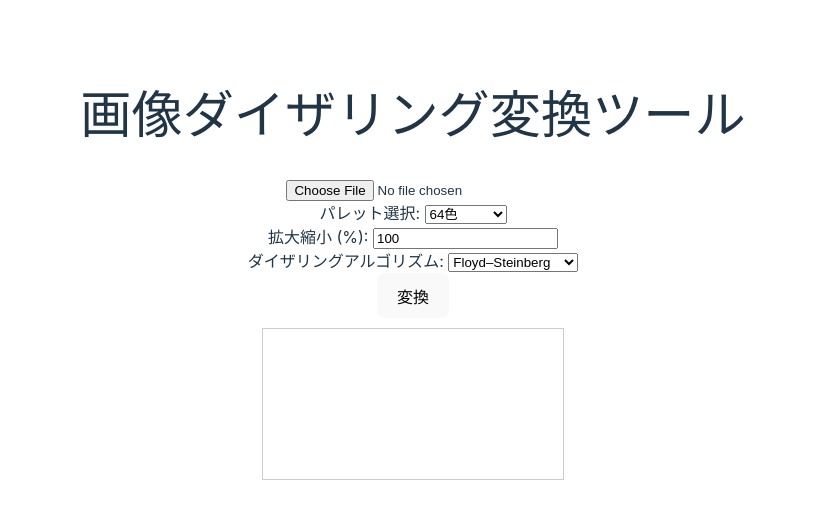
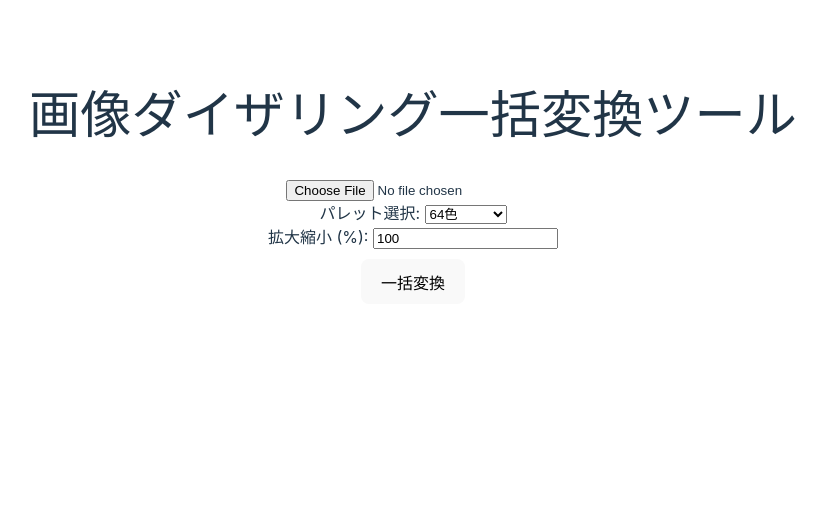
Before and after one commit to himanushi/dithering-converter, a React (Vite) app: page / in a window 1280 px wide. Shown: the top 518 px of the page, without its empty margins (227-1052 px from the left). Built offline with nearby package versions, Linux system fonts and the light colour scheme.

Commit message:
直感的なダイザリング機能の追加

```diff
--- a/src/App.tsx
+++ b/src/App.tsx
@@ -10,17 +10,23 @@
 type DitherAlgorithm = 'floyd' | 'ordered' | 'atkinson' | 'random';
 
 function App() {
-  const canvasRef = useRef<HTMLCanvasElement>(null);
+  // 元画像の保持用
   const originalImageRef = useRef<HTMLImageElement | null>(null);
-
+  // ファイル情報、パレット、スケールの状態
   const [imageFile, setImageFile] = useState<File | null>(null);
   const [selectedPalette, setSelectedPalette] = useState<'64' | '2'>('64');
-  const [converted, setConverted] = useState(false);
   const [scale, setScale] = useState<string>("100");
-  const [selectedAlgorithm, setSelectedAlgorithm] = useState<DitherAlgorithm>('floyd');
 
-  // 64色パレット（RGB 値 0～255）
-  const palette64: RGB[] = [
+  // 4 つのアルゴリズムそれぞれの結果表示用 canvas の ref
+  const canvasRefs = {
+    floyd: useRef<HTMLCanvasElement>(null),
+    ordered: useRef<HTMLCanvasElement>(null),
+    atkinson: useRef<HTMLCanvasElement>(null),
+    random: useRef<HTMLCanvasElement>(null),
+  };
+
+  // 64 色パレットと黒白パレット
+  const fullPalette64: RGB[] = [
     { r: 0,   g: 0,   b: 0 },   { r: 0,   g: 0,   b: 85 },  { r: 0,   g: 0,   b: 170 }, { r: 0,   g: 0,   b: 255 },
     { r: 0,   g: 85,  b: 0 },   { r: 0,   g: 85,  b: 85 },  { r: 0,   g: 85,  b: 170 }, { r: 0,   g: 85,  b: 255 },
     { r: 0,   g: 170, b: 0 },   { r: 0,   g: 170, b: 85 },  { r: 0,   g: 170, b: 170 }, { r: 0,   g: 170, b: 255 },
@@ -38,18 +44,16 @@
     { r: 255, g: 170, b: 0 },   { r: 255, g: 170, b: 85 },  { r: 255, g: 170, b: 170 }, { r: 255, g: 170, b: 255 },
     { r: 255, g: 255, b: 0 },   { r: 255, g: 255, b: 85 },  { r: 255, g: 255, b: 170 }, { r: 255, g: 255, b: 255 },
   ];
-
-  // 黒白パレット
   const palette2: RGB[] = [
     { r: 0, g: 0, b: 0 },
     { r: 255, g: 255, b: 255 }
   ];
 
   const getPalette = (): RGB[] => {
-    return selectedPalette === '64' ? palette64 : palette2;
+    return selectedPalette === '64' ? fullPalette64 : palette2;
   };
 
-  // パレット内の最も近い色を求める
+  // 共通の「最も近い色を探す」関数
   const findNearestColor = (r: number, g: number, b: number, palette: RGB[]): RGB => {
     let minDiff = Infinity;
     let nearest = palette[0];
@@ -120,7 +124,7 @@
     return imageData;
   };
 
-  // Ordered Dithering（Bayer 行列使用）
+  // Ordered Dithering（Bayer 行列利用）
   const orderedDitherImage = (imageData: ImageData, palette: RGB[]): ImageData => {
     const width = imageData.width;
     const height = imageData.height;
@@ -221,12 +225,12 @@
     return imageData;
   };
 
-  // Random ダイザリング（各ピクセルにランダムノイズを加算してから量子化）
+  // Random ダイザリング
   const randomDitherImage = (imageData: ImageData, palette: RGB[]): ImageData => {
     const width = imageData.width;
     const height = imageData.height;
     const data = imageData.data;
-    const noiseLevel = 32; // ±32 の範囲のノイズ
+    const noiseLevel = 32;
     for (let y = 0; y < height; y++) {
       for (let x = 0; x < width; x++) {
         const idx = (y * width + x) * 4;
@@ -243,25 +247,37 @@
     return imageData;
   };
 
-  // 画像読み込み（URL.createObjectURL 使用）
+  const ditherFunctions: { [key in DitherAlgorithm]: (imageData: ImageData, palette: RGB[]) => ImageData } = {
+    floyd: floydSteinbergDitherImage,
+    ordered: orderedDitherImage,
+    atkinson: atkinsonDitherImage,
+    random: randomDitherImage,
+  };
+
+  const algorithms: DitherAlgorithm[] = ['floyd', 'ordered', 'atkinson', 'random'];
+
+  // 画像読み込み（URL.createObjectURL を利用）
   const loadImageFile = (file: File) => {
     setImageFile(file);
-    setConverted(false);
+    // 初回描画用に各 canvas に元画像を描画
     originalImageRef.current = null;
     const img = new Image();
     img.onload = function () {
       originalImageRef.current = img;
-      const canvas = canvasRef.current;
+      const scaleFactor = Number(scale) / 100;
+      algorithms.forEach((alg) => {
+        const canvas = canvasRefs[alg].current;
         if (canvas) {
           const ctx = canvas.getContext('2d');
           if (ctx) {
-          const scaleFactor = Number(scale) / 100;
             canvas.width = Math.floor(img.width * scaleFactor);
             canvas.height = Math.floor(img.height * scaleFactor);
             ctx.drawImage(img, 0, 0, canvas.width, canvas.height);
           }
         }
-      URL.revokeObjectURL(img.src);
+      });
+      // ※URL.revokeObjectURL は画像の読み込みが完了した後に呼び出すと画像が無効になる場合があるため、今回はコメントアウトしています
+      // URL.revokeObjectURL(img.src);
     };
     img.src = URL.createObjectURL(file);
   };
@@ -301,55 +317,36 @@
     setScale(e.target.value);
   };
 
-  const handleAlgorithmChange = (e: React.ChangeEvent<HTMLSelectElement>) => {
-    const value = e.target.value;
-    if (value === 'floyd' || value === 'ordered' || value === 'atkinson' || value === 'random') {
-      setSelectedAlgorithm(value as DitherAlgorithm);
+  // 一括変換ボタン押下時：各アルゴリズムごとに再描画して変換を実施
+  const handleConvert = () => {
+    if (!originalImageRef.current) return;
+    const palette = getPalette();
+    const scaleFactor = Number(scale) / 100;
+    algorithms.forEach((alg) => {
+      const canvas = canvasRefs[alg].current;
+      if (canvas && originalImageRef.current) {
+        const ctx = canvas.getContext('2d');
+        if (ctx) {
+          canvas.width = Math.floor(originalImageRef.current.width * scaleFactor);
+          canvas.height = Math.floor(originalImageRef.current.height * scaleFactor);
+          ctx.drawImage(originalImageRef.current, 0, 0, canvas.width, canvas.height);
+          const imageData = ctx.getImageData(0, 0, canvas.width, canvas.height);
+          const ditheredImageData = ditherFunctions[alg](imageData, palette);
+          ctx.putImageData(ditheredImageData, 0, 0);
         }
+      }
+    });
   };
 
-  const handleConvert = () => {
-    const canvas = canvasRef.current;
-    if (!canvas || !originalImageRef.current) return;
-    const ctx = canvas.getContext('2d');
-    if (!ctx) return;
-    const scaleFactor = Number(scale) / 100;
-    const newWidth = Math.floor(originalImageRef.current.width * scaleFactor);
-    const newHeight = Math.floor(originalImageRef.current.height * scaleFactor);
-    canvas.width = newWidth;
-    canvas.height = newHeight;
-    ctx.drawImage(originalImageRef.current, 0, 0, newWidth, newHeight);
-    const imageData = ctx.getImageData(0, 0, newWidth, newHeight);
-    const palette = getPalette();
-    let convertedImageData: ImageData;
-    switch (selectedAlgorithm) {
-      case 'floyd':
-        convertedImageData = floydSteinbergDitherImage(imageData, palette);
-        break;
-      case 'ordered':
-        convertedImageData = orderedDitherImage(imageData, palette);
-        break;
-      case 'atkinson':
-        convertedImageData = atkinsonDitherImage(imageData, palette);
-        break;
-      case 'random':
-        convertedImageData = randomDitherImage(imageData, palette);
-        break;
-      default:
-        convertedImageData = imageData;
-    }
-    ctx.putImageData(convertedImageData, 0, 0);
-    setConverted(true);
-  };
-
-  const handleDownload = () => {
-    const canvas = canvasRef.current;
+  // 各 canvas ごとのダウンロード処理
+  const handleDownload = (alg: DitherAlgorithm) => {
+    const canvas = canvasRefs[alg].current;
     if (!canvas) return;
     const link = document.createElement('a');
     const fileName =
       imageFile && imageFile.name
-        ? imageFile.name.replace(/\.[^/.]+$/, '') + '.png'
-        : 'converted.png';
+        ? imageFile.name.replace(/\.[^/.]+$/, '') + `_${alg}.png`
+        : `converted_${alg}.png`;
     link.download = fileName;
     link.href = canvas.toDataURL('image/png');
     link.click();
@@ -362,7 +359,7 @@
       onDrop={handleDrop}
       style={{ minHeight: '100vh', padding: '20px' }}
     >
-      <h1>画像ダイザリング変換ツール</h1>
+      <h1>画像ダイザリング一括変換ツール</h1>
       <div>
         <input type="file" accept="image/*" onChange={handleFileChange} />
       </div>
@@ -377,24 +374,21 @@
         <label>拡大縮小 (%): </label>
         <input type="number" value={scale} onChange={handleScaleChange} />
       </div>
+      <div style={{ marginTop: '10px' }}>
+        <button onClick={handleConvert}>一括変換</button>
+      </div>
+      {/* 画像が読み込まれたら各 canvas を常に表示 */}
+      {imageFile && (
+        <div style={{ display: 'flex', gap: '20px', marginTop: '20px' }}>
+          {algorithms.map((alg) => (
+            <div key={alg} style={{ textAlign: 'center' }}>
+              <p>{alg}</p>
+              <canvas ref={canvasRefs[alg]} style={{ border: '1px solid #ccc' }}></canvas>
               <div>
-        <label>ダイザリングアルゴリズム: </label>
-        <select value={selectedAlgorithm} onChange={handleAlgorithmChange}>
-          <option value="floyd">Floyd–Steinberg</option>
-          <option value="ordered">Ordered Dithering</option>
-          <option value="atkinson">Atkinson</option>
-          <option value="random">Random Dithering</option>
-        </select>
+                <button onClick={() => handleDownload(alg)}>ダウンロード</button>
               </div>
-      <div>
-        <button onClick={handleConvert}>変換</button>
             </div>
-      <div>
-        <canvas ref={canvasRef} style={{ border: '1px solid #ccc', marginTop: '10px' }}></canvas>
-      </div>
-      {converted && (
-        <div>
-          <button onClick={handleDownload}>ダウンロード</button>
+          ))}
         </div>
       )}
     </div>
```
Lines whose indentation alone changed are shown as unchanged.
